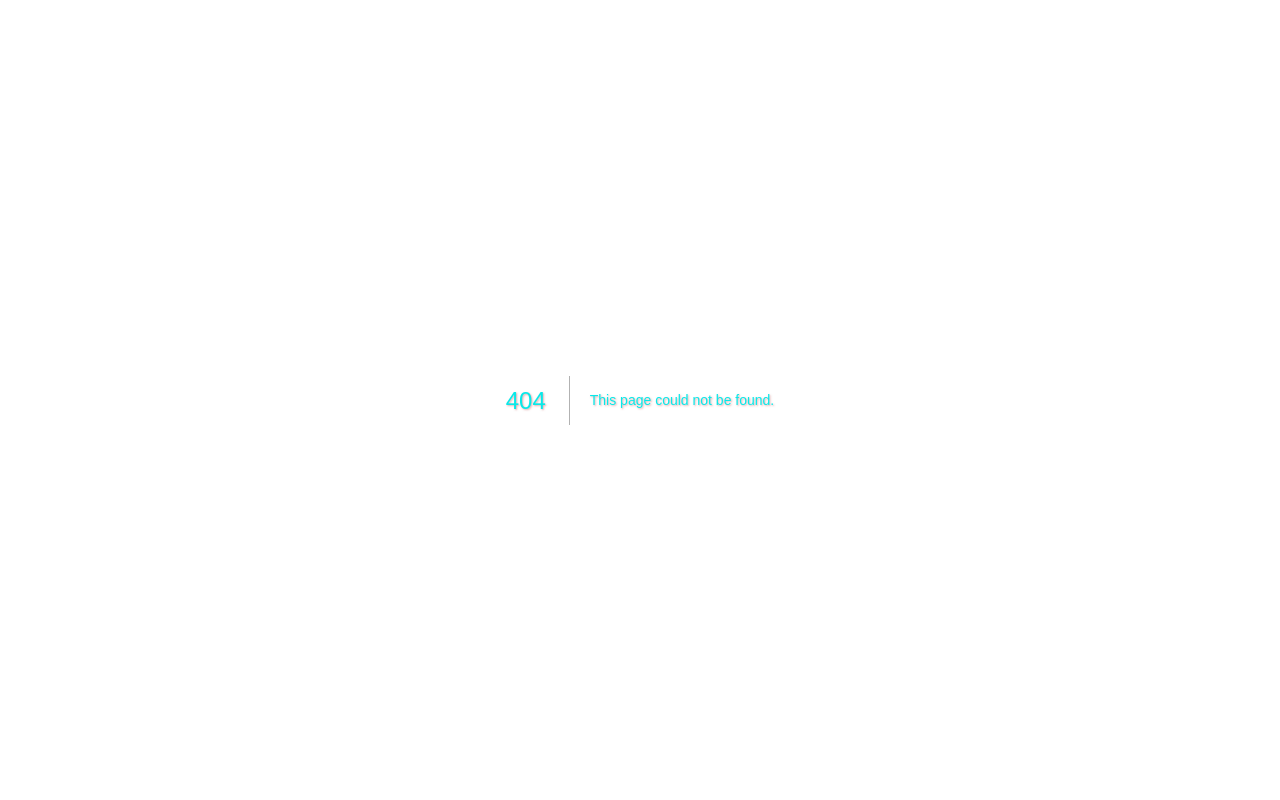
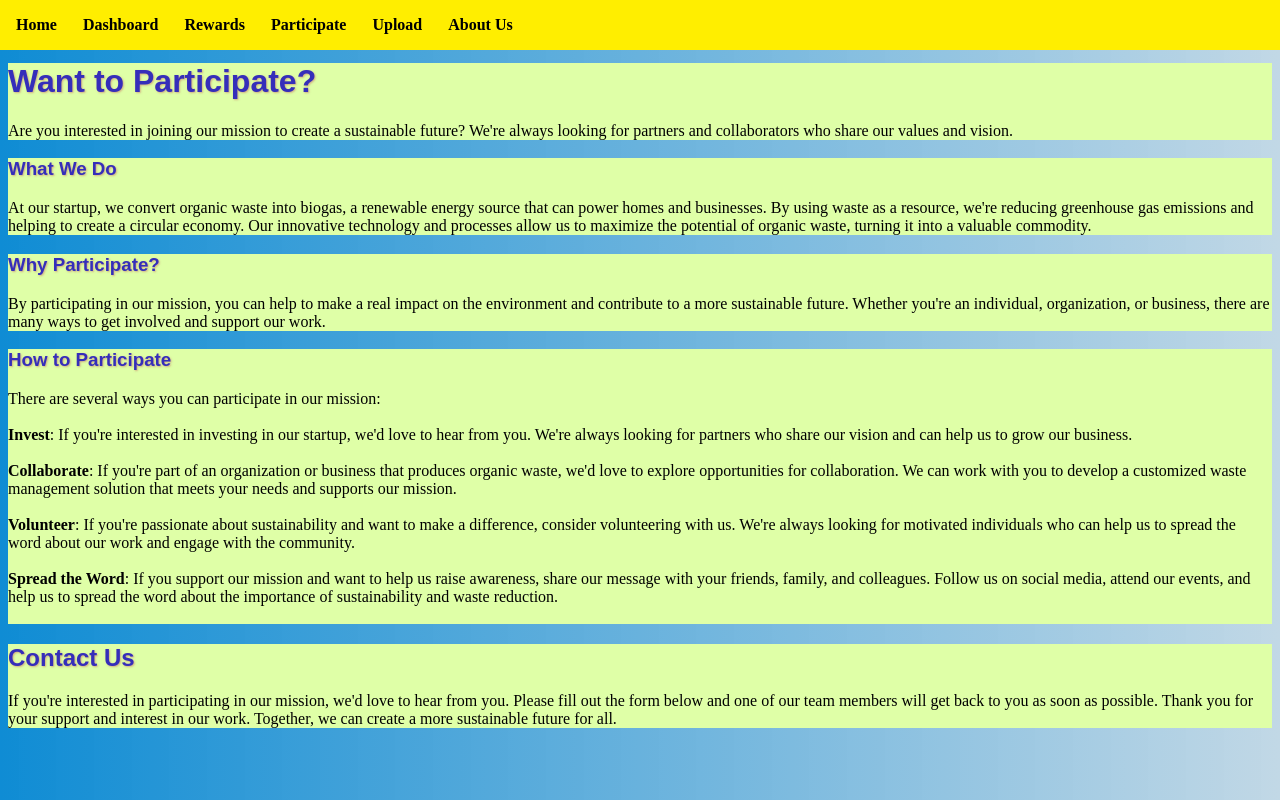
Before and after one commit to theknightmare007/userbase, a Next.js app: page /User/Participate in a window 1280 px wide. Before the commit this address had no page. Built offline with nearby package versions, Linux system fonts and the light colour scheme.

Commit message:
basic finalized

```diff
--- /dev/null
+++ b/src/pages/User/Participate.js
@@ -0,0 +1,49 @@
+import React from "react";
+import NavBar from "../components/NavBar";
+
+const Participate = () => {
+
+  const onDashboard= true;
+  const onRewards = true;
+  const onParticipate = true;
+  const onPostPic = true;
+  const onAboutUs = true;
+    return (
+    <div className="intro-title">
+        <NavBar
+        onDashboard={onDashboard}
+        onRewards={onRewards}
+        onParticipate={onParticipate}
+        onPostPic={onPostPic}
+        onAboutUs={onAboutUs}></NavBar>
+        <div className="dark">
+        <h1>Want to Participate?</h1>
+Are you interested in joining our mission to create a sustainable future? We&apos;re always looking for partners and collaborators who share our values and vision.
+        </div >
+        <div className="dark">
+        <h3>What We Do</h3>
+At our startup, we convert organic waste into biogas, a renewable energy source that can power homes and businesses. By using waste as a resource, we&apos;re reducing greenhouse gas emissions and helping to create a circular economy. Our innovative technology and processes allow us to maximize the potential of organic waste, turning it into a valuable commodity.
+        </div>
+        <div className="dark">
+        <h3>Why Participate?</h3>
+By participating in our mission, you can help to make a real impact on the environment and contribute to a more sustainable future. Whether you&apos;re an individual, organization, or business, there are many ways to get involved and support our work.
+        </div>
+        <div className="dark">
+        <h3>How to Participate</h3>
+There are several ways you can participate in our mission:<br/><br/>
+
+<b>Invest</b>: If you&apos;re interested in investing in our startup, we&apos;d love to hear from you. We&apos;re always looking for partners who share our vision and can help us to grow our business.<br/><br/>
+<b>Collaborate</b>: If you&apos;re part of an organization or business that produces organic waste, we&apos;d love to explore opportunities for collaboration. We can work with you to develop a customized waste management solution that meets your needs and supports our mission.<br/><br/>
+<b>Volunteer</b>: If you&apos;re passionate about sustainability and want to make a difference, consider volunteering with us. We&apos;re always looking for motivated individuals who can help us to spread the word about our work and engage with the community.<br/><br/>
+<b>Spread the Word</b>: If you support our mission and want to help us raise awareness, share our message with your friends, family, and colleagues. Follow us on social media, attend our events, and help us to spread the word about the importance of sustainability and waste reduction.<br/><br/>
+        </div>
+        <div className="dark">
+            <h2>Contact Us</h2>
+If you&apos;re interested in participating in our mission, we&apos;d love to hear from you. Please fill out the form below and one of our team members will get back to you as soon as possible.
+
+Thank you for your support and interest in our work. Together, we can create a more sustainable future for all.</div>
+    </div>
+    )
+}
+
+export default Participate;
--- a/src/pages/User/redeemYourRewards.js
+++ b/src/pages/User/redeemYourRewards.js
@@ -9,15 +9,16 @@ const Rewards = () => {
     const onRewards = true;
     const onParticipate = true;
     const onPostPic = true;
+    const onAboutUs = true;
 
     return (
         <div align ="center" className="intro-title">
             <NavBar
-            needLogin={needLogin}
             onDashboard={onDashboard}
             onRewards={onRewards}
             onParticipate={onParticipate}
-            onPostPic={onPostPic}></NavBar>
+            onPostPic={onPostPic}
+            onAboutUs={onAboutUs}></NavBar>
         <h1 align ="center">Redeem You Rewards</h1>
         <table style={{ fontSize: '22px' }}>
             <thead >
--- a/src/pages/components/NavBar.js
+++ b/src/pages/components/NavBar.js
@@ -6,7 +6,8 @@ const NavBar = (props) => {
   const onRewards = props.onRewards;
   const onParticipate = props.onParticipate;
   const onPostPic = props.onPostPic;
-  const needSignUp = props.needSignUp
+  const onAboutUs = props.onAboutUs;
+  const needSignUp = props.needSignUp;
 
   return (
     <nav>
@@ -39,7 +40,7 @@ const NavBar = (props) => {
 
         {onParticipate && (
           <li>
-            <Link href="/User/redeemYourRewards">Participate</Link>
+            <Link href="/User/Participate">Participate</Link>
           </li>
         )}
 
@@ -48,10 +49,11 @@ const NavBar = (props) => {
             <Link href="/User/postWastagePic">Upload </Link>
           </li>
         )}
-
+        {onAboutUs && (
         <li>
           <Link href="/components/aboutUs">About Us</Link>
         </li>
+        )}
 
       </ul>
     </nav>
--- a/src/styles/globals.css
+++ b/src/styles/globals.css
@@ -3,7 +3,7 @@ body {
 }
 
 h1, h2, h3, h4, h5, h6 {
-  color: rgba(6, 233, 233, 0.992);
+  color: rgba(51, 44, 186, 0.992);
   font-family: Arial, sans-serif;
   text-shadow: 1px 1px 2px rgba(195, 96, 96, 0.5);
 }
@@ -79,10 +79,6 @@ p {
   color:rgb(165, 192, 226) /* use a dynamic color generated using JavaScript or a CSS preprocessor like SASS */
 }
 
-.fade-in-div {
-  opacity: 0;
-  transition: opacity 0.5s;
-}
 
 .blue {
   background: rgb(33, 151, 220);
@@ -92,8 +88,16 @@ p {
   background: rgb(233, 144, 144);
 }
 .dark {
-  background: navy;
+  background: rgb(223, 255, 167);
 }
 .light {
   background: rgb(194, 32, 159);
 }
+
+.about-us-section {
+  transition: opacity 1s ease-in-out;
+  animation-play-state: running;
+  animation-duration: 6s;
+  background: #000000;
+  color: #0f8cd4;
+}
```
Also changed, not shown: src/pages/User/postWastagePic.js (+8 -5 lines), src/pages/User/userDashboard.js (+5 -3 lines), src/pages/components/aboutUs.js (+64 -15 lines).
